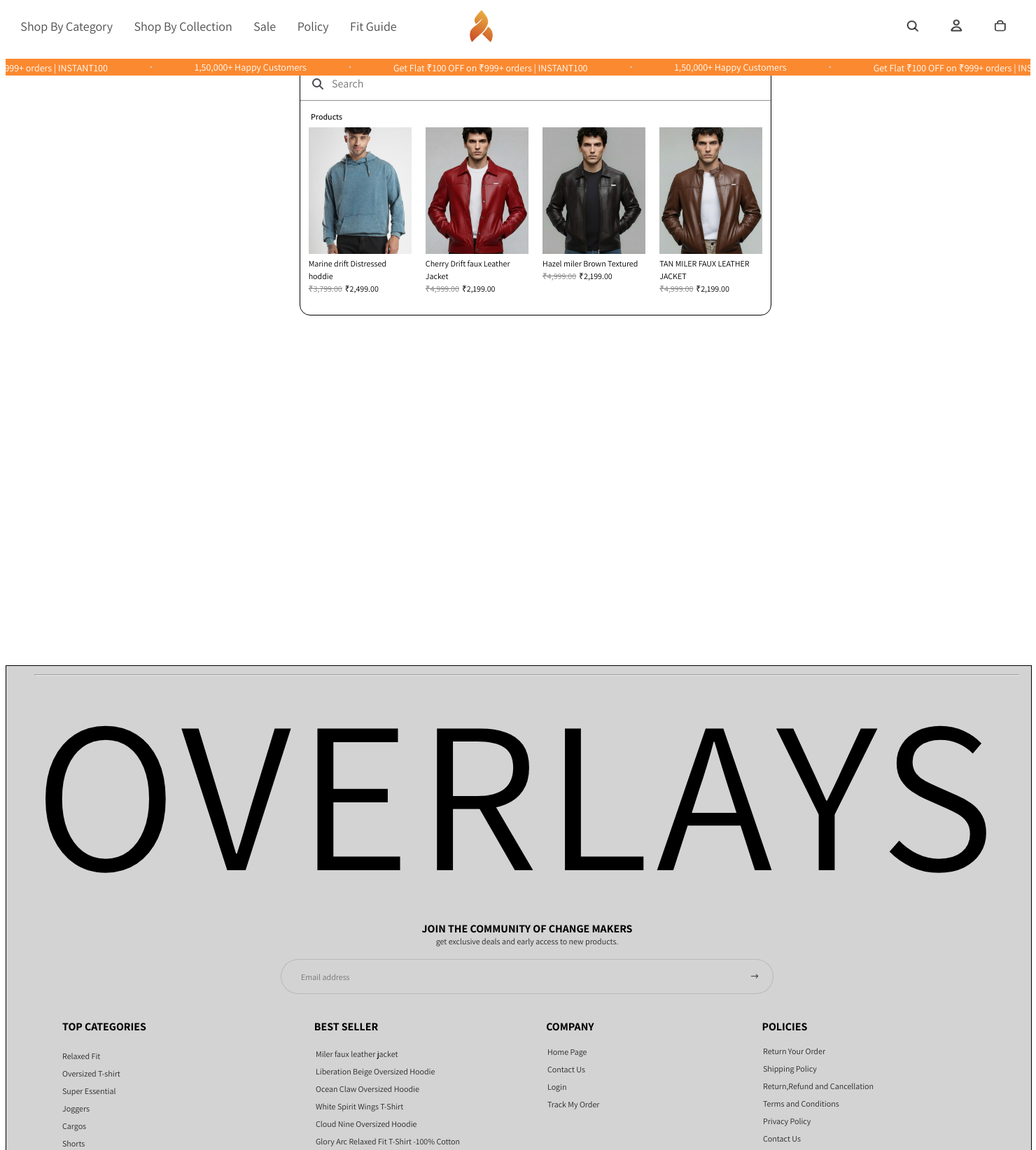
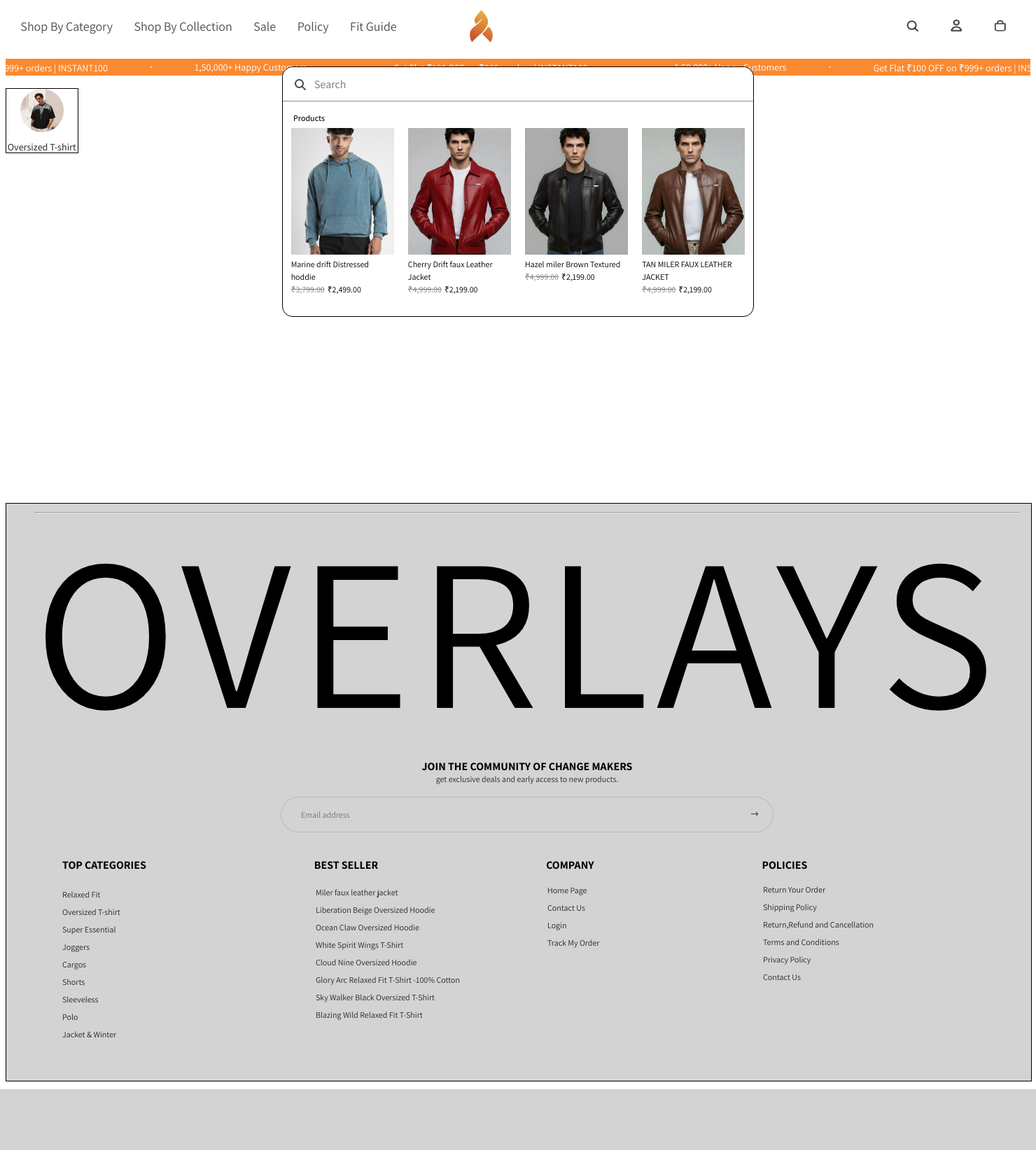
Before and after one commit to taresh2504/Django_StaticProject, a Django app: page /landing/search/ in a window 1480 px wide. Shown: the top 1644 px of the page at 70% size. After the commit the page ends 1557 px from the top, so only its background shows below. Run offline with Django 5.2, Linux system fonts and the light colour scheme; some libraries are stand-ins or nearby versions.

Commit message:
base.html completed and landing.html begins

```diff
--- a/Django_StaticProject/project/app/static/css/base.css
+++ b/Django_StaticProject/project/app/static/css/base.css
@@ -487,7 +487,7 @@
     list-style: none;
 }
 
-.search-box{
+/* .search-box{
     display: block;
 }
 
@@ -501,6 +501,21 @@
 .search-box{
     margin-top: -14px;
     margin-left: 420px;
+} */
+
+.search-box{
+    position: fixed;   /* overlay banega */
+    top: 95px;         /* navbar + thoda gap */
+    left: 50%;
+    transform: translateX(-50%);
+
+    width: 672px;
+    height: 355.5px;
+    border-radius: 15px;
+    background: white;
+    border: 1px solid black;
+
+    z-index: 9999;   /* train se upar */
 }
 
 /* .search-box{
@@ -698,12 +713,26 @@
     color: black;
 }
 
-.account-box{
+/* .account-box{
     border: 1px solid black;
     height: 241.8px;
     width: 352px;
     border-radius: 14px;
     margin-top: 8px;
+} */
+
+.account-box{
+    position: fixed;      /* overlay */
+    top: 84px;            /* navbar ke niche */
+    left: 4px;         /* icon ke niche */
+
+    height: 241.8px;
+    width: 352px;
+    border-radius: 14px;
+    background: white;
+    border: 1px solid black;
+
+    z-index: 9999;        /* train se upar */
 }
 
 .account-name{
@@ -815,9 +844,9 @@
     background-color: lightgray;
 }
 
-.account-box{
+/* .account-box{
     display: block;
-}
+} */
 
 /* .cartmain-box{
     border: 1px solid black;
--- /dev/null
+++ b/Django_StaticProject/project/app/static/css/landing.css
@@ -0,0 +1,41 @@
+.round-image-box{
+    border: 1px solid black;
+    height: 91.6px;
+    width: 101.6px;
+}
+
+.round-photos{
+    box-sizing: border-box;
+    height: 62px;
+    width: 62px;
+    border-radius: 50%;
+    margin-left: 19.8px;
+    margin-right: 19.8px;
+    object-fit: cover;
+    aspect-ratio: auto 50/50;
+    line-height: 16.8px;
+    max-width: 100%;
+    overflow-clip-margin: content-box;
+    overflow-x: clip;
+    overflow-y: clip;
+    text-transform: none;
+    text-underline-offset: 1.5px;
+    text-align: center;
+}
+
+.oversizedtshirt-content{
+    box-sizing: border-box;
+    line-height: 19.6px;
+    font-family: Assistant,sans-serif;
+    color: rgb(54, 54, 54);
+    cursor: pointer;
+    font-size: 14px;
+    font-style: normal;
+    font-weight: 500;
+    height: 29.6px;
+    width: 101.6px;
+    text-align: center;
+    padding-top: 8px;
+    display: block;
+    text-underline-offset: 1.5px;
+}
--- a/Django_StaticProject/project/app/templates/landing.html
+++ b/Django_StaticProject/project/app/templates/landing.html
@@ -1,3 +1,24 @@
 {% extends "base.html" %}
 
 {% load static %}
+
+{% block css %}
+{{ block.super }}
+    <link rel="stylesheet" href="{% static 'css/landing.css' %}">
+{% endblock css %}
+
+{% block content %}
+<br>
+<div>
+    <div class="round-image-box">
+        <img src="{% static 'images/oversizedT-shirt.jpg' %}" class="round-photos" height="50px" width="50px" alt="">
+        <span class="oversizedtshirt-content">Oversized T-shirt</span>
+    </div>
+</div>
+
+{% endblock content %}
+
+<!-- Javascript link -->
+    {% block js %}
+    <script src="#"></script>
+    {% endblock js %}
```
Also changed, not shown: Django_StaticProject/project/app/templates/base.html (+2 -28 lines), Django_StaticProject/project/app/static/images/hoodies.jpg (added), Django_StaticProject/project/app/static/images/jacket.jpg (added), Django_StaticProject/project/app/static/images/joggers.jpg (added), Django_StaticProject/project/app/static/images/oversizedT-shirt.jpg (added), Django_StaticProject/project/app/static/images/relaxedT-shirts.jpg (added), Django_StaticProject/project/app/static/images/sleeveless.jpg (added).
